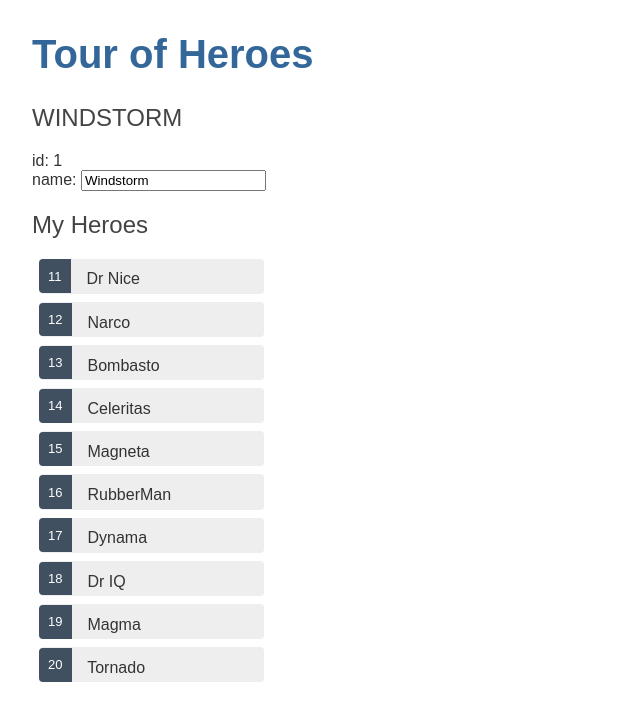
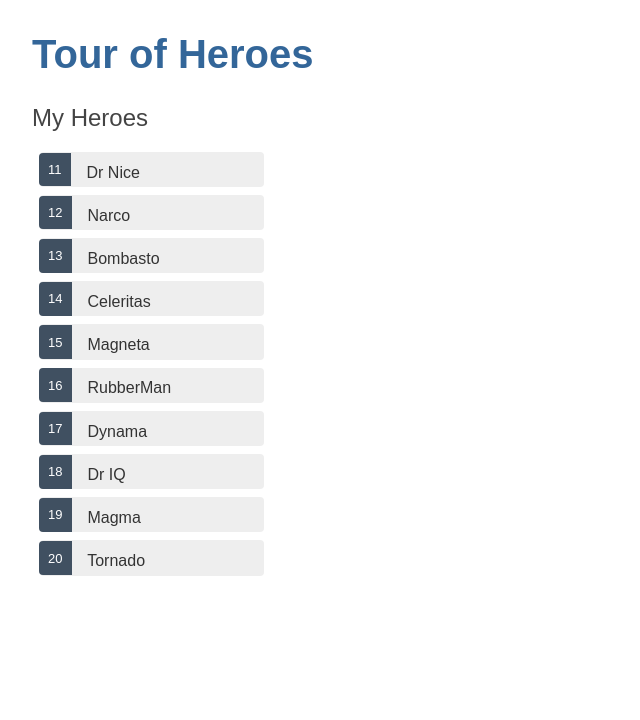
Before and after one commit to kargeb/tour-of-heroes, an Angular app: page / in a window 1280 px wide. Shown: the top 720 px of the page, without its empty margins (0-640 px from the left). Built offline with nearby package versions, Linux system fonts and the light colour scheme.

Commit message:
finish section: 2. Display a list

```diff
--- a/src/app/heroes/heroes.component.html
+++ b/src/app/heroes/heroes.component.html
@@ -1,15 +1,20 @@
-<h2>{{ hero.name | uppercase }}</h2>
-<div>
-  <span>id: {{ hero.id }}</span>
-</div>
-
-<div>
-  <label>name: <input [(ngModel)]="hero.name" placeholder="name" /></label>
-</div>
-
 <h2>My Heroes</h2>
 <ul class="heroes">
-  <li *ngFor="let hero of heroes">
+  <li
+    *ngFor="let hero of heroes"
+    [class.selected]="hero === selectedHero"
+    (click)="onSelect(hero)"
+  >
     <span class="badge">{{ hero.id }} </span> {{ hero.name }}
   </li>
 </ul>
+
+<div *ngIf="selectedHero">
+  <h2>{{ selectedHero.name | uppercase }} Details:</h2>
+  <div><span>id: </span>{{ selectedHero.id }}</div>
+  <div>
+    <label
+      >name:<input [(ngModel)]="selectedHero.name" placeholder="name"
+    /></label>
+  </div>
+</div>
--- a/src/app/heroes/heroes.component.ts
+++ b/src/app/heroes/heroes.component.ts
@@ -8,10 +8,15 @@
   styleUrls: ['./heroes.component.scss'],
 })
 export class HeroesComponent implements OnInit {
-  hero: Hero = {
-    id: 1,
-    name: 'Windstorm',
-  };
+  // hero: Hero = {
+  //   id: 1,
+  //   name: 'Windstorm',
+  // };
+
+  selectedHero: Hero;
+  onSelect(hero: Hero): void {
+    this.selectedHero = hero;
+  }
 
   heroes = HEROES;
   constructor() {}
```
